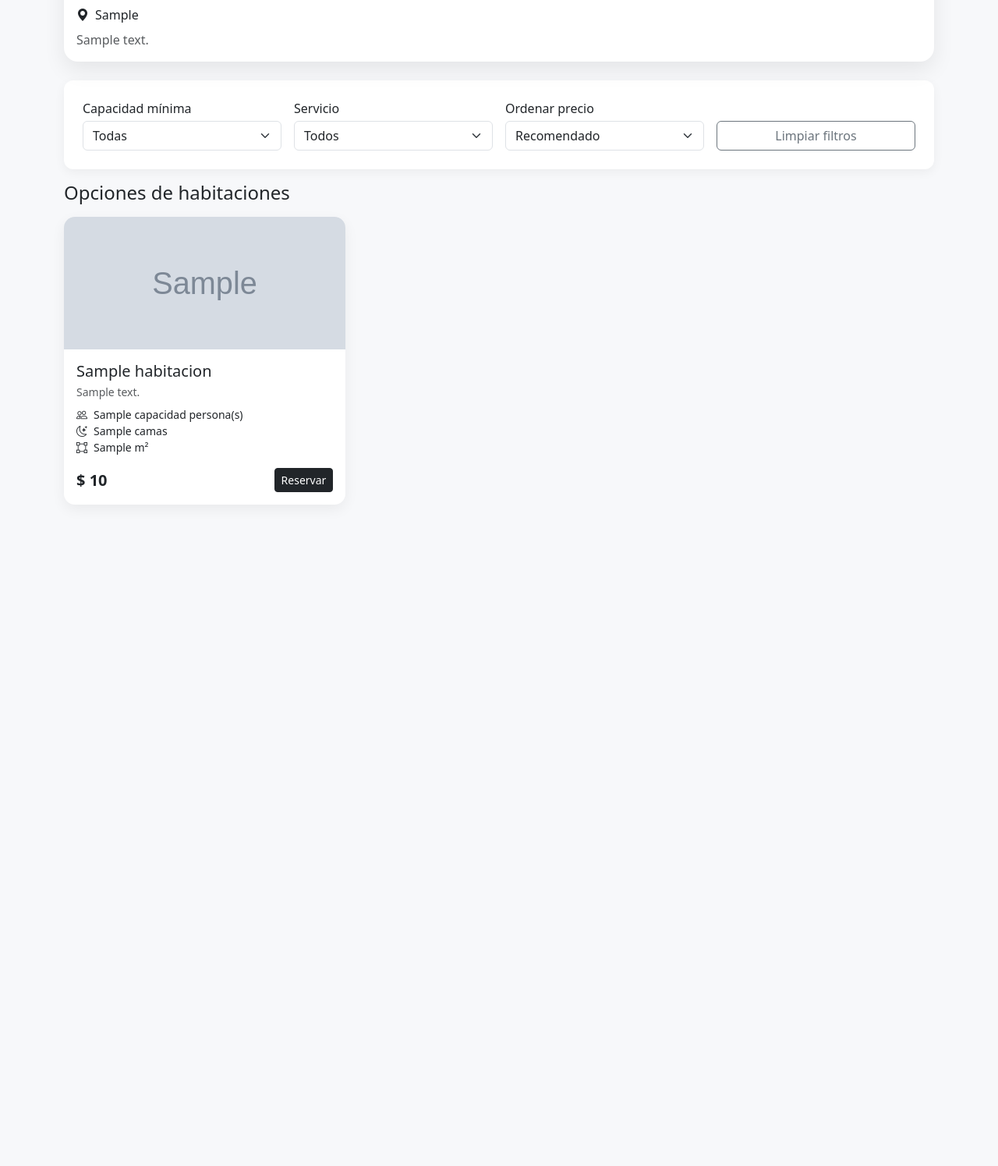
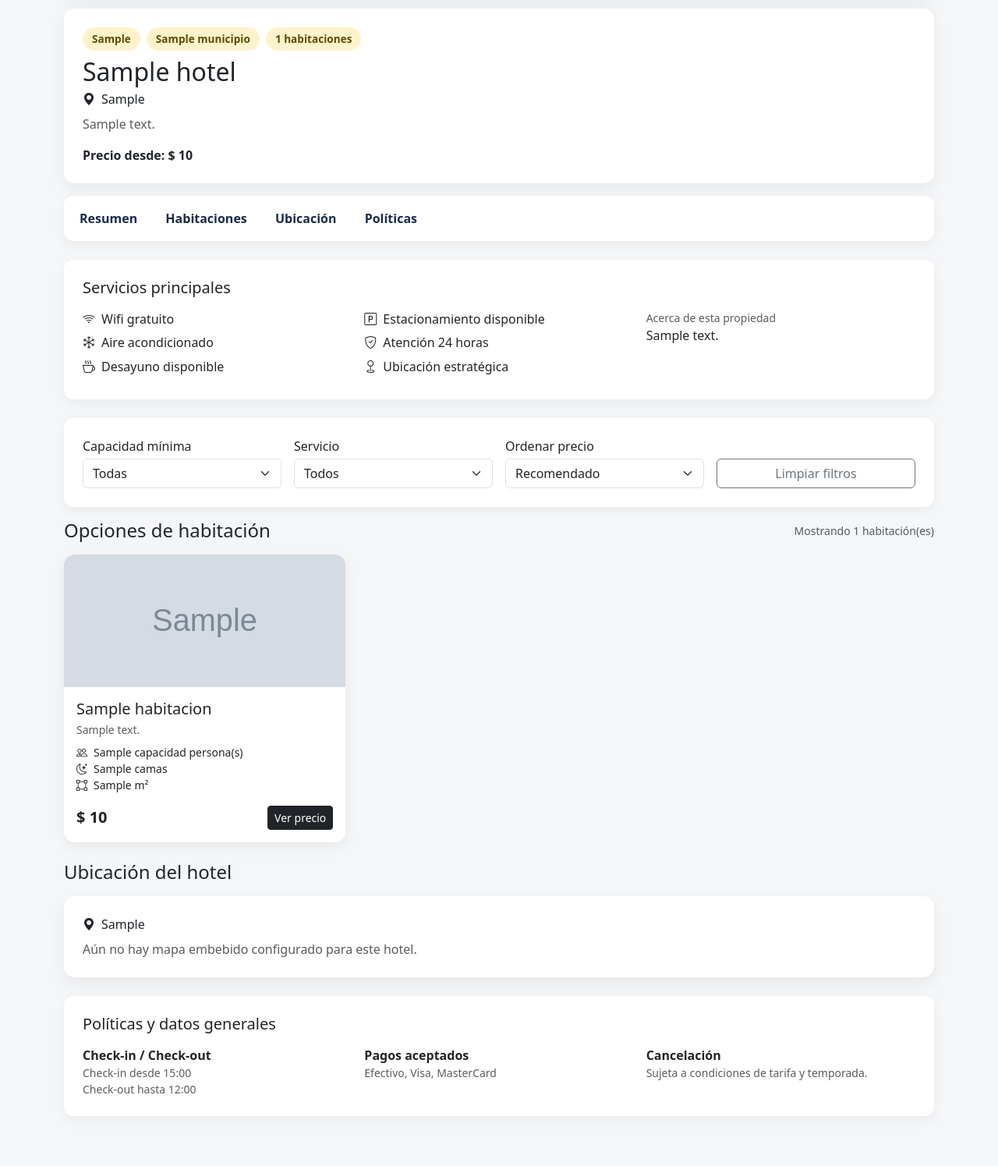
Before and after one commit to 444Pipe/tprhoteles, a Django app: template templates/hotel_detail.html in a window 1280 px wide. Shown: the part 515-2010 px from the top of the page at 78% size. Before the commit the page ends 1146 px from the top, so only its background shows below. Run offline with Django 5.2, Linux system fonts and the light colour scheme; tables that the repository leaves empty hold one stand-in row (values such as "Sample post"); the template is opened without the code that fills it: values that come from a table or form of the project are taken from there, most other values are stand-ins (such as "Sample title", 1, 10 or a date in 2020); grey boxes marked "Sample" are stand-in pictures.

Commit message:
Refine hotel detail layout with gallery tabs and summary sections

```diff
--- a/templates/hotel_detail.html
+++ b/templates/hotel_detail.html
@@ -8,43 +8,103 @@
     <link href="https://cdn.jsdelivr.net/npm/bootstrap@5.3.2/dist/css/bootstrap.min.css" rel="stylesheet">
     <link rel="stylesheet" href="https://cdn.jsdelivr.net/npm/bootstrap-icons@1.10.5/font/bootstrap-icons.css">
     <style>
-        body { background: #f7f8fa; }
-        .hero-card { border: 0; border-radius: 18px; overflow: hidden; box-shadow: 0 10px 28px rgba(0,0,0,.08); }
-        .hero-img { height: 320px; object-fit: cover; }
-        .chip { border-radius: 999px; padding: .3rem .75rem; background: #fff8df; color: #5f4c00; font-size: .85rem; font-weight: 600; }
+        body { background: #f5f6f8; }
+        .top-card { background: #fff; border: 0; border-radius: 14px; box-shadow: 0 8px 22px rgba(0,0,0,.06); }
+        .gallery-main { height: 360px; object-fit: cover; width: 100%; border-radius: 10px; }
+        .gallery-thumb { height: 174px; object-fit: cover; width: 100%; border-radius: 10px; }
+        .chip { border-radius: 999px; padding: .3rem .75rem; background: #fff3ce; color: #5f4c00; font-size: .85rem; font-weight: 600; }
+        .section-nav { position: sticky; top: 10px; z-index: 10; background: #fff; border-radius: 12px; box-shadow: 0 5px 16px rgba(0,0,0,.05); }
+        .section-nav a { color: #1b2a4e; font-weight: 600; text-decoration: none; padding: .8rem 1rem; display: inline-block; }
+        .section-nav a:hover { color: #0d6efd; }
+        .soft-card { border: 0; border-radius: 12px; box-shadow: 0 5px 16px rgba(0,0,0,.05); }
         .room-card { border: 0; border-radius: 14px; box-shadow: 0 6px 18px rgba(0,0,0,.06); overflow: hidden; transition: transform .2s ease, box-shadow .2s ease; }
         .room-card:hover { transform: translateY(-3px); box-shadow: 0 10px 22px rgba(0,0,0,.08); }
         .room-img { height: 170px; object-fit: cover; }
         .price { font-size: 1.25rem; font-weight: 700; color: #212529; }
         .filter-wrap { background: #fff; border-radius: 12px; box-shadow: 0 4px 14px rgba(0,0,0,.05); }
         .map-card { border: 0; border-radius: 14px; overflow: hidden; box-shadow: 0 8px 20px rgba(0,0,0,.06); }
+        .service-list li { margin-bottom: .4rem; }
     </style>
 </head>
 <body>
     <div class="container py-4 py-md-5">
-        <div class="d-flex justify-content-between align-items-center mb-3">
+        <div class="d-flex flex-wrap justify-content-between align-items-center gap-2 mb-3">
             <a href="{% url 'hoteles_list' %}" class="btn btn-outline-dark"><i class="bi bi-arrow-left me-2"></i>Volver a hoteles</a>
-            <a href="{% url 'reservar' hotel.id %}" class="btn btn-warning fw-bold">Reservar este hotel</a>
+            <a href="{% url 'reservar' hotel.id %}" class="btn btn-warning fw-bold">Reservar ahora</a>
         </div>
 
-        <div class="hero-card card mb-4">
-            {% if hotel.imagen_static_url %}
-            <img src="{{ hotel.imagen_static_url }}" class="card-img-top hero-img" alt="{{ hotel.nombre }}">
-            {% elif hotel.imagen %}
-            <img src="{{ hotel.imagen.url }}" class="card-img-top hero-img" alt="{{ hotel.nombre }}">
-            {% endif %}
-            <div class="card-body">
-                <div class="d-flex flex-wrap gap-2 mb-2">
-                    <span class="chip">{{ hotel.tipo }}</span>
-                    <span class="chip">{{ hotel.municipio.nombre }}</span>
+        <div class="top-card card p-3 p-md-4 mb-3">
+            <div class="row g-3">
+                <div class="col-12 col-lg-6">
+                    {% if galeria_imagenes %}
+                    <img src="{{ galeria_imagenes.0 }}" class="gallery-main" alt="{{ hotel.nombre }}">
+                    {% else %}
+                    <img src="https://via.placeholder.com/900x520?text=Hotel" class="gallery-main" alt="{{ hotel.nombre }}">
+                    {% endif %}
                 </div>
-                <h1 class="h2 mb-2">{{ hotel.nombre }}</h1>
-                <p class="mb-2"><i class="bi bi-geo-alt-fill me-2"></i>{{ hotel.direccion }}</p>
-                <p class="text-muted mb-0">{{ hotel.descripcion }}</p>
+                <div class="col-12 col-lg-6">
+                    <div class="row g-3">
+                        {% for img in galeria_imagenes|slice:"1:5" %}
+                        <div class="col-6">
+                            <img src="{{ img }}" class="gallery-thumb" alt="Imagen de {{ hotel.nombre }}">
+                        </div>
+                        {% empty %}
+                        <div class="col-6"><img src="https://via.placeholder.com/450x260?text=Habitaci%C3%B3n" class="gallery-thumb" alt="Habitación"></div>
+                        <div class="col-6"><img src="https://via.placeholder.com/450x260?text=Servicios" class="gallery-thumb" alt="Servicios"></div>
+                        {% endfor %}
+                    </div>
+                </div>
             </div>
         </div>
 
-        <section class="mb-4">
+        <div class="top-card card p-3 p-md-4 mb-3">
+            <div class="d-flex flex-wrap gap-2 mb-2">
+                <span class="chip">{{ hotel.tipo }}</span>
+                <span class="chip">{{ hotel.municipio.nombre }}</span>
+                {% if total_habitaciones %}<span class="chip">{{ total_habitaciones }} habitaciones</span>{% endif %}
+            </div>
+            <h1 class="h2 mb-1">{{ hotel.nombre }}</h1>
+            <p class="mb-2"><i class="bi bi-geo-alt-fill me-2"></i>{{ hotel.direccion }}</p>
+            <p class="text-muted mb-3">{{ hotel.descripcion }}</p>
+            {% if precio_desde %}
+            <div class="fw-semibold">Precio desde: $ {{ precio_desde }}</div>
+            {% endif %}
+        </div>
+
+        <div class="section-nav p-1 mb-4">
+            <a href="#resumen">Resumen</a>
+            <a href="#habitaciones">Habitaciones</a>
+            <a href="#ubicacion">Ubicación</a>
+            <a href="#politicas">Políticas</a>
+        </div>
+
+        <section id="resumen" class="mb-4">
+            <div class="soft-card card p-3 p-md-4">
+                <h3 class="h5 mb-3">Servicios principales</h3>
+                <div class="row g-3">
+                    <div class="col-12 col-md-4">
+                        <ul class="list-unstyled service-list mb-0">
+                            <li><i class="bi bi-wifi me-2"></i>Wifi gratuito</li>
+                            <li><i class="bi bi-snow me-2"></i>Aire acondicionado</li>
+                            <li><i class="bi bi-cup-hot me-2"></i>{% if habitaciones and habitaciones.0.incluye_desayuno %}Desayuno incluido{% else %}Desayuno disponible{% endif %}</li>
+                        </ul>
+                    </div>
+                    <div class="col-12 col-md-4">
+                        <ul class="list-unstyled service-list mb-0">
+                            <li><i class="bi bi-p-square me-2"></i>Estacionamiento {% if habitaciones and habitaciones.0.estacionamiento %}gratis{% else %}disponible{% endif %}</li>
+                            <li><i class="bi bi-shield-check me-2"></i>Atención 24 horas</li>
+                            <li><i class="bi bi-geo me-2"></i>Ubicación estratégica</li>
+                        </ul>
+                    </div>
+                    <div class="col-12 col-md-4">
+                        <div class="small text-muted">Acerca de esta propiedad</div>
+                        <p class="mb-0">{{ hotel.descripcion }}</p>
+                    </div>
+                </div>
+            </div>
+        </section>
+
+        <section id="habitaciones" class="mb-4">
             <div class="filter-wrap p-3 p-md-4 mb-3">
                 <div class="row g-3 align-items-end">
                     <div class="col-md-3">
@@ -79,7 +139,10 @@
                 </div>
             </div>
 
-            <h3 class="h4 mb-3">Opciones de habitaciones</h3>
+            <div class="d-flex justify-content-between align-items-center mb-3">
+                <h3 class="h4 mb-0">Opciones de habitación</h3>
+                <span class="text-muted small">Mostrando {{ total_habitaciones }} habitación(es)</span>
+            </div>
             <div id="roomsContainer" class="row g-3">
                 {% for habitacion in habitaciones %}
                 <div class="col-12 col-md-6 col-lg-4 room-item"
@@ -105,7 +168,7 @@
                             </ul>
                             <div class="mt-auto d-flex align-items-center justify-content-between">
                                 <span class="price">$ {{ habitacion.precio }}</span>
-                                <a href="{% url 'reservar' hotel.id %}" class="btn btn-dark btn-sm">Reservar</a>
+                                <a href="{% url 'reservar' hotel.id %}" class="btn btn-dark btn-sm">Ver precio</a>
                             </div>
                         </div>
                     </div>
@@ -118,10 +181,10 @@
             </div>
         </section>
 
-        {% if hotel.mapa_embed_src %}
-        <section class="mb-3">
+        <section id="ubicacion" class="mb-4">
             <h3 class="h4 mb-3">Ubicación del hotel</h3>
             <div class="map-card card">
+                {% if hotel.mapa_embed_src %}
                 <iframe
                     src="{{ hotel.mapa_embed_src }}"
                     width="100%"
@@ -131,9 +194,35 @@
                     loading="lazy"
                     referrerpolicy="no-referrer-when-downgrade">
                 </iframe>
+                {% else %}
+                <div class="p-4">
+                    <p class="mb-2"><i class="bi bi-geo-alt-fill me-2"></i>{{ hotel.direccion }}</p>
+                    <p class="text-muted mb-0">Aún no hay mapa embebido configurado para este hotel.</p>
+                </div>
+                {% endif %}
             </div>
         </section>
-        {% endif %}
+
+        <section id="politicas" class="mb-3">
+            <div class="soft-card card p-3 p-md-4">
+                <h3 class="h5 mb-3">Políticas y datos generales</h3>
+                <div class="row g-3">
+                    <div class="col-12 col-md-4">
+                        <div class="fw-semibold">Check-in / Check-out</div>
+                        <div class="small text-muted">Check-in desde 15:00</div>
+                        <div class="small text-muted">Check-out hasta 12:00</div>
+                    </div>
+                    <div class="col-12 col-md-4">
+                        <div class="fw-semibold">Pagos aceptados</div>
+                        <div class="small text-muted">Efectivo, Visa, MasterCard</div>
+                    </div>
+                    <div class="col-12 col-md-4">
+                        <div class="fw-semibold">Cancelación</div>
+                        <div class="small text-muted">Sujeta a condiciones de tarifa y temporada.</div>
+                    </div>
+                </div>
+            </div>
+        </section>
     </div>
 
     <script src="https://cdn.jsdelivr.net/npm/bootstrap@5.3.2/dist/js/bootstrap.bundle.min.js"></script>
```
Also changed, not shown: hoteles/views.py (+24 -1 lines).
